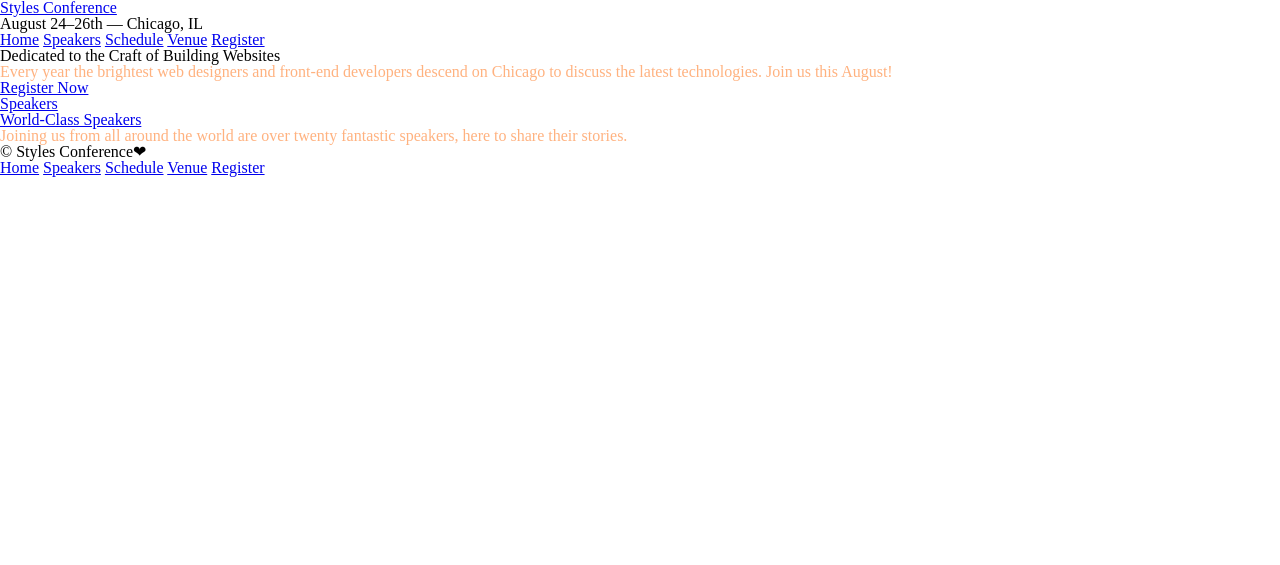
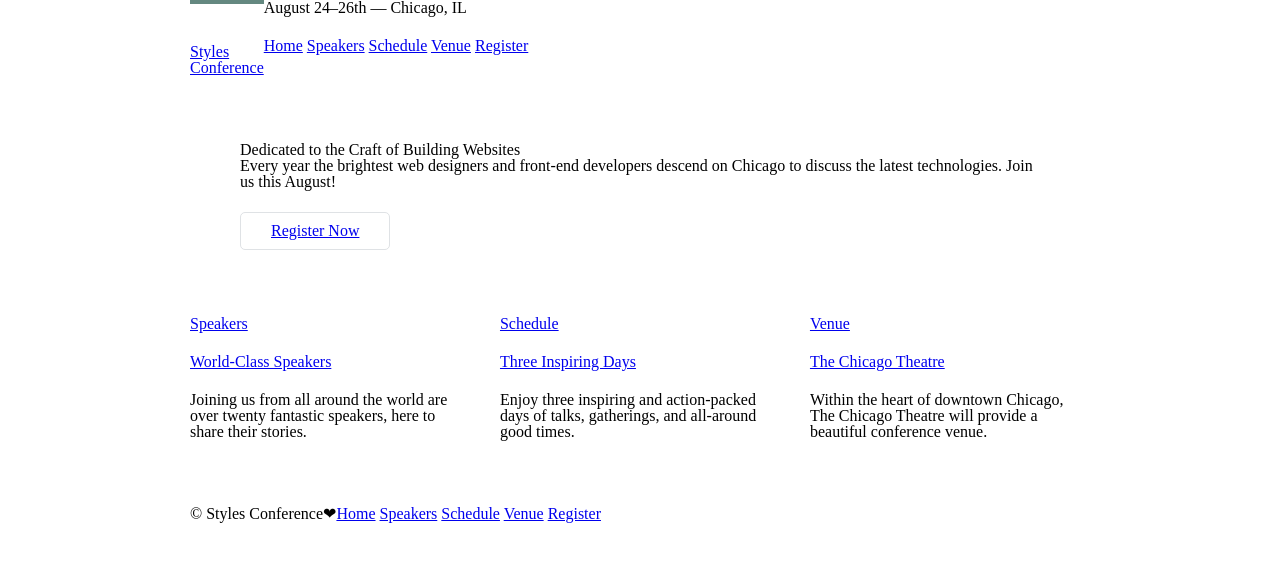
Before and after one commit to garwon/learn_frontend, a Flask app: page / in a window 1280 px wide. Shown: the top 565 px of the page. Run offline with Flask 2, Linux system fonts and the light colour scheme.

Commit message:
learn 03

```diff
--- a/static/css/env.css
+++ b/static/css/env.css
@@ -46,7 +46,130 @@ table {
   border-spacing: 0;
 }
 
-p {
-  color: rgba(255,102,0,.5);
-  font-size: 160x;
+/*
+  ========================================
+  Grid
+  ========================================
+*/
+
+*,
+*:before,
+*:after {
+  -webkit-box-sizing: border-box;
+     -moz-box-sizing: border-box;
+          box-sizing: border-box;
 }
+
+.col-1-3 {
+  width: 33.33%;
+}
+
+.col-2-3 {
+  width: 66.66%;
+}
+
+.col-1-3,
+.col-2-3 {
+  display: inline-block;
+  vertical-align: top;
+}
+
+.grid,
+.col-1-3,
+.col-2-3 {
+  padding-left: 15px;
+  padding-right: 15px;
+}
+
+.container,
+.grid {
+  margin: 0 auto;
+  width: 960px;
+}
+
+.container {
+  padding-left: 30px;
+  padding-right: 30px;
+}
+
+/*
+  ========================================
+  Clearfix
+  ========================================
+*/
+.group:before,
+.group:after {
+  content: "";
+  display: table;
+}
+.group:after {
+  clear: both;
+}
+.group {
+  clear: both;
+  *zoom: 1;
+}
+
+/*
+  ========================================
+  Typography
+  ========================================
+*/
+
+h1, h3, h4, h5, p {
+  margin-bottom: 22px;
+}
+
+/*
+  ========================================
+  Buttons
+  ========================================
+*/
+
+.btn {
+  border-radius: 5px;
+  display: inline-block;
+  margin: 0;
+}
+
+.btn-alt {
+  border: 1px solid #dfe2e5;
+  padding: 10px 30px;
+}
+
+/*
+  ========================================
+  Home
+  ========================================
+*/
+
+.hero {
+  padding: 22px 80px 66px 80px;
+}
+
+/*
+  ========================================
+  Primary header
+  ========================================
+*/
+
+.logo {
+  border-top: 4px solid #648880;
+  padding: 40px 0 22px 0;
+  float: left;
+}
+
+/*
+  ========================================
+  Primary footer
+  ========================================
+*/
+
+.primary-footer small {
+  float: left;
+}
+
+.primary-footer {
+  padding-bottom: 44px;
+  padding-top: 44px;
+}
--- a/templates/index.html
+++ b/templates/index.html
@@ -8,9 +8,9 @@
   </head>
   <body>
 
-    <header>
-      <h1>
-        <a href="index.html">Styles Conference</a>
+    <header class="container group">
+      <h1 class="logo">
+        <a href="index.html">Styles <br> Conference</a>
       </h1>
       <h3>August 24&ndash;26th &mdash; Chicago, IL</h3>
 
@@ -23,24 +23,46 @@
       </nav>
     </header>
 
-    <section>
+    <section class="hero container">
 
       <h2>Dedicated to the Craft of Building Websites</h2>
       <p>Every year the brightest web designers and front-end developers descend on Chicago to discuss the latest technologies. Join us this August!</p>
-      <a href="register.html">Register Now</a>
+      <a class="btn btn-alt" href="register.html">Register Now</a>
 
-      <section>
+    </section>
+
+    <section class="grid">
+
+      <section class="col-1-3">
         <a href="speakers.html">
           <h5>Speakers</h5>
           <h3>World-Class Speakers</h3>
         </a>
         <p>Joining us from all around the world are over twenty fantastic speakers, here to share their stories.</p>
+      </section><!--
+
+      --><section class="col-1-3">
+        <a href="schedule.html">
+          <h5>Schedule</h5>
+          <h3>Three Inspiring Days</h3>
+        </a>
+        <p>Enjoy three inspiring and action-packed days of talks, gatherings, and all-around good times.</p>
+      </section><!--
+
+      --><section class="col-1-3">
+        <a href="venue.html">
+          <h5>Venue</h5>
+          <h3>The Chicago Theatre</h3>
+        </a>
+        <p>Within the heart of downtown Chicago, The Chicago Theatre will provide a beautiful conference venue.</p>
       </section>
 
     </section>
 
-    <footer>
+    <footer class="primary-footer container group">
+
       <small>&copy; Styles Conference&#10084;</small>
+
       <nav>
         <a href="index.html">Home</a>
         <a href="speakers.html">Speakers</a>
@@ -48,6 +70,7 @@
         <a href="venue.html">Venue</a>
         <a href="register.html">Register</a>
       </nav>
+
     </footer>
 
   </body>
```
